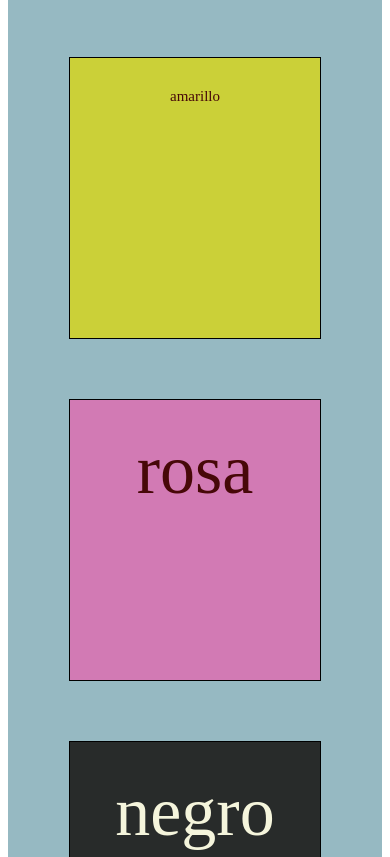
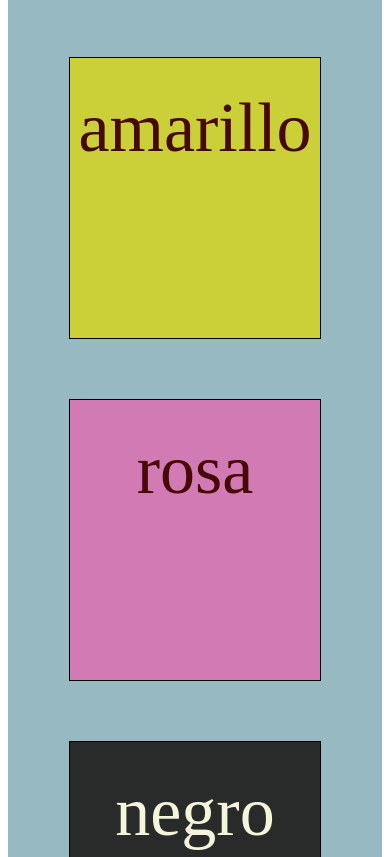
Before and after one commit to AnastasiaMartynenko/basics_of_adaptability, a plain HTML site: page index.html in a window 390 px wide. Shown: the part 1136-1993 px from the top of the page. Drawn offline with Linux system fonts and the light colour scheme.

Commit message:
Update style.css

```diff
--- a/style.css
+++ b/style.css
@@ -112,9 +112,7 @@
         font-size: 40px;
         height: 80px;
     }
-    .product-4{
-        font-size: 15px;
-    }
+
     .content{
         gap: 15px;
     }
```
